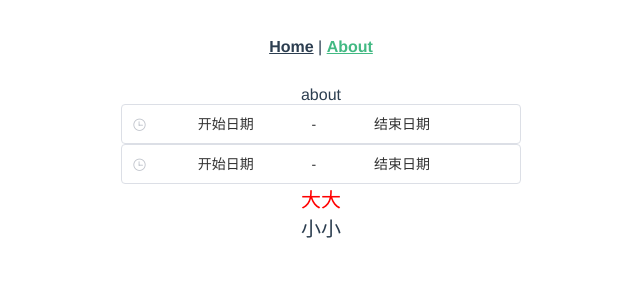
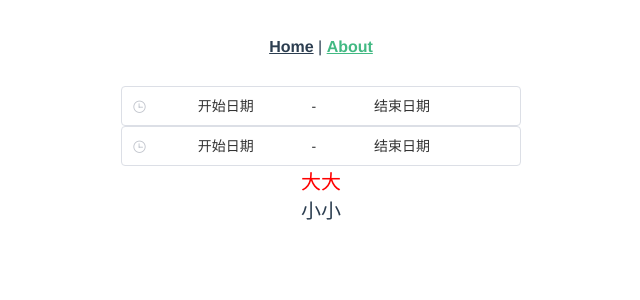
Before and after one commit to 1997zyb/vue2, a Vue app: page /about in a window 1280 px wide. Shown: the top 300 px of the page, without its empty margins (319-959 px from the left). Built offline with nearby package versions, Linux system fonts and the light colour scheme; what mavon-editor would draw is missing.

Commit message:
测试src/

```diff
--- a/src/views/AboutView.vue
+++ b/src/views/AboutView.vue
@@ -1,6 +1,5 @@
 <template>
   <div class="about">
-    about
     <div class="range">
       <el-date-picker v-model="showTabTime1" type="datetimerange" valueFormat="yyyy-MM-dd HH:mm:ss"
         start-placeholder="开始日期" end-placeholder="结束日期">
--- a/src/views/HomeView.vue
+++ b/src/views/HomeView.vue
@@ -1,6 +1,5 @@
 <template>
   <div class="mainclass">
-    111
     <count></count>
     <count></count>
     <count></count>
```
